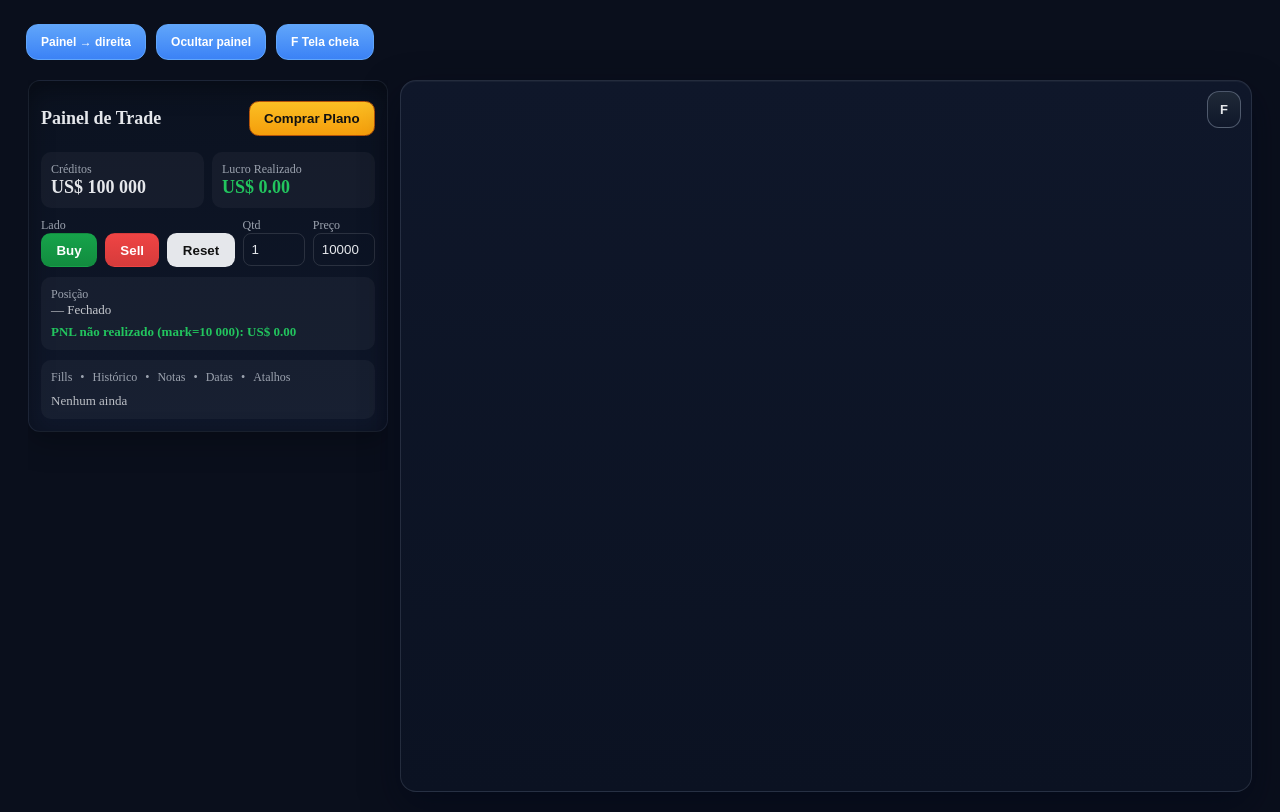
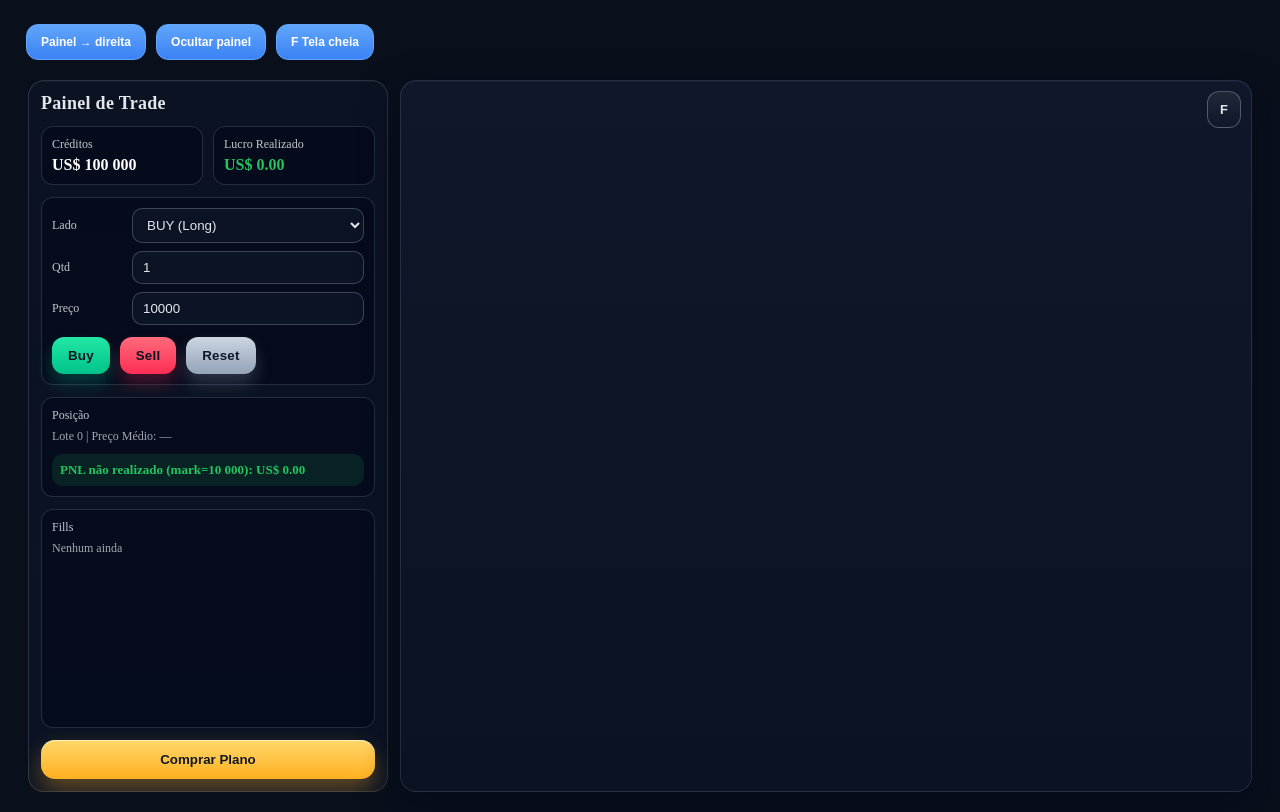
Before and after one commit to Ivanmonteiro-create/radarcripto.space, a Next.js app: page /simulador in a window 1280 px wide. Built offline with nearby package versions, Linux system fonts and the light colour scheme.

Commit message:
Update TradePanel.tsx

```diff
--- a/app/components/TradePanel.tsx
+++ b/app/components/TradePanel.tsx
@@ -1,74 +1,118 @@
 'use client';
+
 import React from 'react';
 
-type Props = {
-  onComprarPlano?: () => void;
-  className?: string;
-};
+export default function TradePanel() {
+  return (
+    <div className="rc-panel">
+      <div className="rc-head">
+        <h2>Painel de Trade</h2>
+      </div>
 
-export default function TradePanel({ onComprarPlano, className }: Props) {
-  // OBS: esta é só a “casca visual”. Mantém seus handlers originais se já existirem.
-  const [side, setSide] = React.useState<'BUY'|'SELL'>('BUY');
+      <div className="rc-grid2">
+        <Stat title="Créditos" value="US$ 100 000" />
+        <Stat title="Lucro Realizado" value="US$ 0.00" accent />
+      </div>
 
-  const onBuy = () => setSide('BUY');
-  const onSell = () => setSide('SELL');
-  const onReset = () => { /* sua lógica de reset aqui */ };
+      <div className="rc-block">
+        <label className="rc-label">Lado</label>
+        <select className="rc-input" defaultValue="BUY (Long)" aria-label="Lado">
+          <option>BUY (Long)</option>
+          <option>SELL (Short)</option>
+        </select>
 
-  return (
-    <aside className={`trade-panel ${className ?? ''}`}>
-      <header style={{display:'flex',justifyContent:'space-between',alignItems:'center',marginBottom:8}}>
-        <h2 style={{fontSize:18,fontWeight:800}}>Painel de Trade</h2>
-        <button className="btn btn-plan" onClick={onComprarPlano}>Comprar Plano</button>
-      </header>
+        <label className="rc-label">Qtd</label>
+        <input className="rc-input" type="number" defaultValue={1} min={1} />
 
-      {/* créditos / lucro realizado */}
-      <div style={{display:'grid',gridTemplateColumns:'1fr 1fr',gap:8,marginBottom:10}}>
-        <div style={{background:'rgba(255,255,255,.04)',padding:10,borderRadius:10}}>
-          <div style={{fontSize:12,color:'var(--muted)'}}>Créditos</div>
-          <div style={{fontSize:18,fontWeight:700}}>US$ 100 000</div>
-        </div>
-        <div style={{background:'rgba(255,255,255,.04)',padding:10,borderRadius:10}}>
-          <div style={{fontSize:12,color:'var(--muted)'}}>Lucro Realizado</div>
-          <div style={{fontSize:18,fontWeight:700,color:'#22c55e'}}>US$ 0.00</div>
+        <label className="rc-label">Preço</label>
+        <input className="rc-input" type="number" defaultValue={10000} />
+
+        <div className="rc-actions">
+          <button className="rc-btn rc-buy">Buy</button>
+          <button className="rc-btn rc-sell">Sell</button>
+          <button className="rc-btn rc-reset">Reset</button>
         </div>
       </div>
 
-      {/* controls: lado / qtd / preço */}
-      <div style={{display:'grid',gridTemplateColumns:'1fr 1fr 1fr',gap:8,marginBottom:10}}>
-        <div>
-          <div style={{fontSize:12,color:'var(--muted)'}}>Lado</div>
-          <div style={{display:'flex',gap:8}}>
-            <button className="btn btn-buy" onClick={onBuy}>Buy</button>
-            <button className="btn btn-sell" onClick={onSell}>Sell</button>
-            <button className="btn btn-reset" onClick={onReset}>Reset</button>
-          </div>
-        </div>
-        <div>
-          <div style={{fontSize:12,color:'var(--muted)'}}>Qtd</div>
-          <input defaultValue={1} style={{width:'100%',padding:8,borderRadius:8,border:'1px solid rgba(255,255,255,.12)',background:'transparent',color:'var(--text)'}} />
-        </div>
-        <div>
-          <div style={{fontSize:12,color:'var(--muted)'}}>Preço</div>
-          <input defaultValue={10000} style={{width:'100%',padding:8,borderRadius:8,border:'1px solid rgba(255,255,255,.12)',background:'transparent',color:'var(--text)'}} />
-        </div>
+      <div className="rc-card">
+        <div className="rc-label">Posição</div>
+        <div className="rc-muted">Lote 0 | Preço Médio: —</div>
+        <div className="rc-pnl">PNL não realizado (mark=10 000): US$ 0.00</div>
       </div>
 
-      {/* posição / PnL */}
-      <div style={{background:'rgba(255,255,255,.04)',padding:10,borderRadius:10,marginBottom:10}}>
-        <div style={{fontSize:12,color:'var(--muted)'}}>Posição</div>
-        <div style={{fontSize:13,opacity:.85}}>— Fechado</div>
-        <div style={{marginTop:6,fontSize:13,color:'#22c55e',fontWeight:700}}>
-          PNL não realizado (mark=10 000): US$ 0.00
-        </div>
+      <div className="rc-card rc-flex1">
+        <div className="rc-label">Fills</div>
+        <div className="rc-muted">Nenhum ainda</div>
       </div>
 
-      {/* fills */}
-      <div style={{background:'rgba(255,255,255,.04)',padding:10,borderRadius:10}}>
-        <div style={{display:'flex',gap:8,marginBottom:8,fontSize:12,color:'var(--muted)'}}>
-          <span>Fills</span><span>•</span><span>Histórico</span><span>•</span><span>Notas</span><span>•</span><span>Datas</span><span>•</span><span>Atalhos</span>
-        </div>
-        <div style={{fontSize:13,opacity:.8}}>Nenhum ainda</div>
-      </div>
-    </aside>
+      <button className="rc-plan" onClick={() => (window.location.href = '/planos')}>
+        Comprar Plano
+      </button>
+
+      <style>{`
+        .rc-panel{
+          width:360px;min-height:100%;
+          padding:12px;border-radius:16px;box-sizing:border-box;
+          background:linear-gradient(180deg,#0b1222,#0a1324);
+          border:1px solid rgba(148,163,184,.22);
+          box-shadow:0 14px 36px rgba(2,8,23,.55), inset 0 1px 0 rgba(255,255,255,.04);
+          display:flex;flex-direction:column;gap:12px;color:#e5e7eb;
+        }
+        .rc-head h2{margin:0;font-size:18px;letter-spacing:.3px}
+        .rc-grid2{display:grid;grid-template-columns:1fr 1fr;gap:10px}
+        .rc-card{
+          border:1px solid rgba(148,163,184,.22);
+          background:rgba(2,6,23,.45);border-radius:12px;padding:10px
+        }
+        .rc-flex1{flex:1}
+        .rc-block{
+          display:grid;grid-template-columns:72px 1fr;gap:8px;align-items:center;
+          border:1px solid rgba(148,163,184,.22);background:rgba(2,6,23,.45);border-radius:12px;padding:10px
+        }
+        .rc-label{font-size:12px;opacity:.85}
+        .rc-input{
+          width:100%;border-radius:10px;border:1px solid rgba(148,163,184,.35);
+          background:rgba(15,23,42,.7);color:#e5e7eb;padding:8px 10px;outline:none;
+          transition:border-color .18s ease, box-shadow .18s ease;
+        }
+        .rc-input:focus{border-color:#60a5fa;box-shadow:0 0 0 3px rgba(96,165,250,.2)}
+        .rc-actions{grid-column:1 / -1;display:flex;gap:10px;margin-top:4px}
+
+        /* Botões AINDA mais fortes */
+        .rc-btn{
+          border:none;border-radius:12px;padding:11px 16px;font-weight:900;cursor:pointer;
+          color:#0b1220;letter-spacing:.2px;
+          transition:transform .12s ease, box-shadow .12s ease, filter .12s ease;
+        }
+        .rc-buy{background:linear-gradient(180deg,#22e7a5,#00c38a);box-shadow:0 10px 16px rgba(0,195,138,.25)}
+        .rc-sell{background:linear-gradient(180deg,#ff6b7a,#ff2d55);box-shadow:0 10px 16px rgba(255,45,85,.25)}
+        .rc-reset{background:linear-gradient(180deg,#cbd5e1,#94a3b8);color:#0f172a;box-shadow:0 10px 16px rgba(148,163,184,.25)}
+        .rc-btn:hover{transform:translateY(-1px);filter:saturate(1.18)}
+        .rc-btn:active{transform:translateY(0)}
+
+        .rc-muted{opacity:.7;font-size:12px;margin-top:6px}
+        .rc-pnl{
+          margin-top:10px;padding:8px;border-radius:10px;
+          background:rgba(34,197,94,.12);color:#22c55e;font-weight:900;font-size:13px
+        }
+        .rc-plan{
+          width:100%;border:none;border-radius:14px;padding:12px 14px;
+          font-weight:900;cursor:pointer;color:#111827;
+          background:linear-gradient(180deg,#ffd86b,#ffb020);
+          box-shadow:0 12px 24px rgba(255,176,32,.35), inset 0 1px 0 rgba(255,255,255,.55);
+          transition:transform .12s ease, box-shadow .12s ease, filter .12s ease
+        }
+        .rc-plan:hover{transform:translateY(-1px);filter:saturate(1.1);box-shadow:0 16px 28px rgba(255,176,32,.45)}
+      `}</style>
+    </div>
   );
 }
+
+function Stat({ title, value, accent }: { title: string; value: string; accent?: boolean }) {
+  return (
+    <div className="rc-card">
+      <div className="rc-label">{title}</div>
+      <div style={{ fontWeight: 900, marginTop: 4, color: accent ? '#22c55e' : '#fff' }}>{value}</div>
+    </div>
+  );
+}
```
